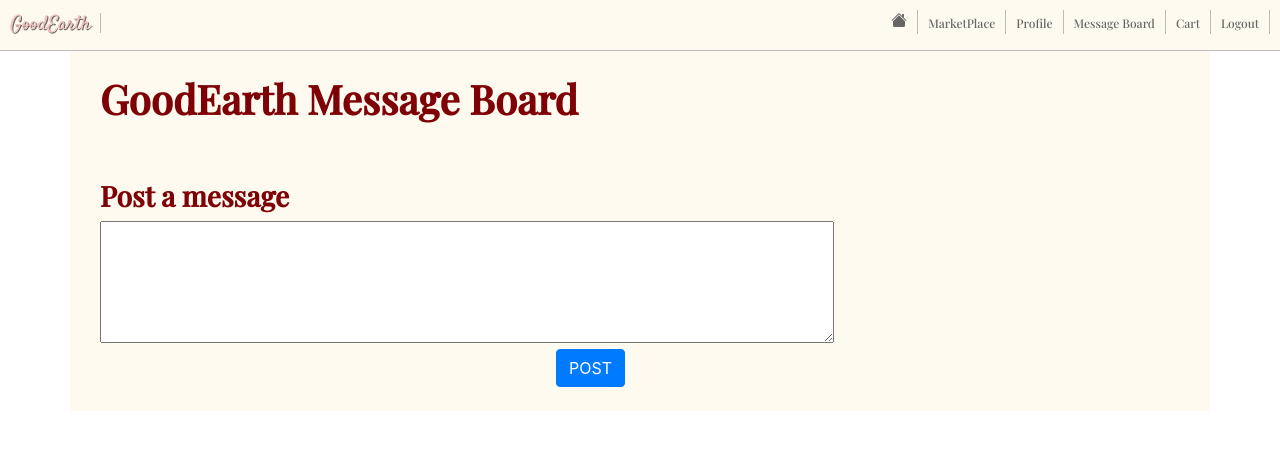
After one commit to nall1234/GardenApp, a Django app: template GardeningApp/templates/community.html in a window 1280 px wide. The commit adds this page. Shown: the top 450 px of the page. Run offline with Django 3.2, Linux system fonts and the light colour scheme; the template is opened without the code that fills it, so the values that code supplies are empty; some libraries are stand-ins or nearby versions.

Commit message:
added messageboard

```diff
--- /dev/null
+++ b/GardeningApp/templates/community.html
@@ -0,0 +1,93 @@
+<!DOCTYPE html>
+<html lang="en">
+
+<head>
+    <meta charset="UTF-8">
+    <meta http-equiv="X-UA-Compatible" content="IE=edge">
+    <meta name="viewport" content="width=, initial-scale=1.0">
+    <link rel="preconnect" href="https://fonts.gstatic.com">
+    <link href="https://fonts.googleapis.com/css2?family=Playfair+Display:wght@500&display=swap" rel="stylesheet">
+    <link href="https://fonts.googleapis.com/css2?family=Montserrat:wght@300&family=Satisfy&display=swap" rel="stylesheet">
+    <link href="https://fonts.googleapis.com/css2?family=Poppins:wght@200&display=swap" rel="stylesheet">
+    <link rel="stylesheet" href="https://maxcdn.bootstrapcdn.com/bootstrap/4.0.0/css/bootstrap.min.css"
+        integrity="sha384-Gn5384xqQ1aoWXA+058RXPxPg6fy4IWvTNh0E263XmFcJlSAwiGgFAW/dAiS6JXm" crossorigin="anonymous">
+    <title>Document</title>
+    {% load static %}
+    <link rel="stylesheet" href="{% static 'CSS/main.css' %}">
+    <title>Community</title>
+</head>
+
+<body>
+    <div class="row">
+        <div class="col-sm-12">
+            <ul>
+                <li><span class="logo">GoodEarth</span></li>
+                <li style="float:right"><a href="../logout">Logout</a></li>
+                <li style="float:right"><a href="../market/cart">Cart</a></li>
+                <li style="float:right"><a href="../community">Message Board</a></li>
+                <li style="float:right"><a href="../profile/{{ user.id }}">Profile</a></li>
+                <li style="float:right"><a href="../market">MarketPlace</a></li>
+                <li style="float:right"><a href="../main"><svg xmlns="http://www.w3.org/2000/svg" width="16" height="16" fill="currentColor" class="bi bi-house-fill" viewBox="0 0 16 16">
+                    <path fill-rule="evenodd" d="m8 3.293 6 6V13.5a1.5 1.5 0 0 1-1.5 1.5h-9A1.5 1.5 0 0 1 2 13.5V9.293l6-6zm5-.793V6l-2-2V2.5a.5.5 0 0 1 .5-.5h1a.5.5 0 0 1 .5.5z"/>
+                    <path fill-rule="evenodd" d="M7.293 1.5a1 1 0 0 1 1.414 0l6.647 6.646a.5.5 0 0 1-.708.708L8 2.207 1.354 8.854a.5.5 0 1 1-.708-.708L7.293 1.5z"/>
+                </svg></a></li>
+            </ul>
+        </div>
+    </div>
+    <div class="container py-4">
+        <div class="row">
+            <div class="col-sm-6">
+                <h1>GoodEarth Message Board</h1><br><br>
+                <form action="/add_message" method="POST">
+                    {% csrf_token %}
+                    <h3>Post a message</h3>
+                    <textarea name="message" cols="70" rows="5" class="textarea"></textarea>
+                    <button type="submit" class="btn btn-primary float-right">POST</button>
+                </form><br>
+                {% for message in messages reversed %}
+                <div>
+                    <p>
+                        {{message.message_creator.first_name}} {{ message.message_creator.last_name}}
+                        {{message.created_on}}:
+                    </p>
+                    <h2 class="message">{{message.message}}</h2>
+                    {% if message in user.message.all %}
+                    <form action="/delete_message/{{message.id}}" method="POST">
+                        {% csrf_token %}
+                        <button type='submit' class='btn btn-secondary btn-sm float-right'>delete post</button>
+                    </form><br>
+                    {% endif %}
+                    {% for comment in message.message_comment.all %}
+
+                    <p>{{comment.comment_creator.first_name}} {{comment.comment_creator.last_name}}
+                        {{comment.created_on}}
+                    </p>
+                    <div class="comment">
+                        <h6>{{comment.comment}}</h6>
+                    </div>
+                    {% if comment in user.created_comment.all %}
+                    <form action="/delete_comment/{{comment.id}}" method="POST">
+                        {% csrf_token %}
+                        <button type='submit' class='btn btn-secondary btn-sm float-right'>delete comment</button>
+                    </form><br>
+                    {% endif %}
+                    {% endfor %}
+
+                    <form action="/add_comment/{{message.id}}" method="POST">
+                        {% csrf_token %}
+                        <h5>Post a comment</h5>
+                        <textarea name="comment" cols="70" rows="2" class="textarea"></textarea>
+                        <button type="submit" class="btn btn-outline-info btn-sm float-right">comment</button>
+                    </form><br><br><b></b>
+
+                </div>
+                {% endfor %}
+
+            </div>
+
+        </div>
+    </div>
+    <script src="{% static 'JS/scripts.js' %}"></script>
+</body>
+
+</html>
--- a/GardeningApp/templates/main.html
+++ b/GardeningApp/templates/main.html
@@ -21,7 +21,8 @@
             <ul>
                 <li><span class="logo">GoodEarth</span></li>
                 <li style="float:right"><a href="../logout">Logout</a></li>
-                <li style="float:right"><a href="about.asp">Message Board</a></li>
+                <li style="float:right"><a href="../market/cart">Cart</a></li>
+                <li style="float:right"><a href="../community">Message Board</a></li>
                 <li style="float:right"><a href="../profile/{{ user.id }}">Profile</a></li>
                 <li style="float:right"><a href="../market">MarketPlace</a></li>
                 <li style="float:right"><a href="../main"><svg xmlns="http://www.w3.org/2000/svg" width="16" height="16" fill="currentColor" class="bi bi-house-fill" viewBox="0 0 16 16">
--- a/GardeningApp/templates/profile.html
+++ b/GardeningApp/templates/profile.html
@@ -26,7 +26,8 @@
                     <ul>
                         <li><span class="logo">GoodEarth</span></li>
                         <li style="float:right"><a href="../../logout">Logout</a></li>
-                        <li style="float:right"><a href="about.asp">Message Board</a></li>
+                        <li style="float:right"><a href="../market/cart">Cart</a></li>
+                        <li style="float:right"><a href="../community">Message Board</a></li>
                         <li style="float:right"><a href="../../profile/{{ user.id }}">Profile</a></li>
                         <li style="float:right"><a href="../../market">MarketPlace</a></li>
                         <li style="float:right"><a href="../../main"><svg xmlns="http://www.w3.org/2000/svg" width="16" height="16" fill="currentColor" class="bi bi-house-fill" viewBox="0 0 16 16">
--- a/GardeningApp/urls.py
+++ b/GardeningApp/urls.py
@@ -21,4 +21,10 @@ urlpatterns = [
     path('market/<int:item_id>/add', views.add_cart),
     path('market/<int:item_id>/remove', views.remove_cart),
     path('market/checkout', views.checkout),
+    # messageboard
+    path('community', views.community),
+    path('add_message', views.add_message),
+    path('add_comment/<int:id>', views.add_comment),
+    path('delete_message/<int:message_id>', views.delete_message),
+    path('delete_comment/<int:comment_id>', views.delete_comment),
 ]
```
Also changed, not shown: GardeningApp/models.py (+31 -0 lines), GardeningApp/templates/cart.html (+31 -4 lines), GardeningApp/templates/marketplace.html (+25 -12 lines), GardeningApp/views.py (+55 -27 lines), GardeningApp/migrations/0006_comment_wall_message.py (added), GardeningApp/migrations/0007_auto_20210429_0655.py (added).
